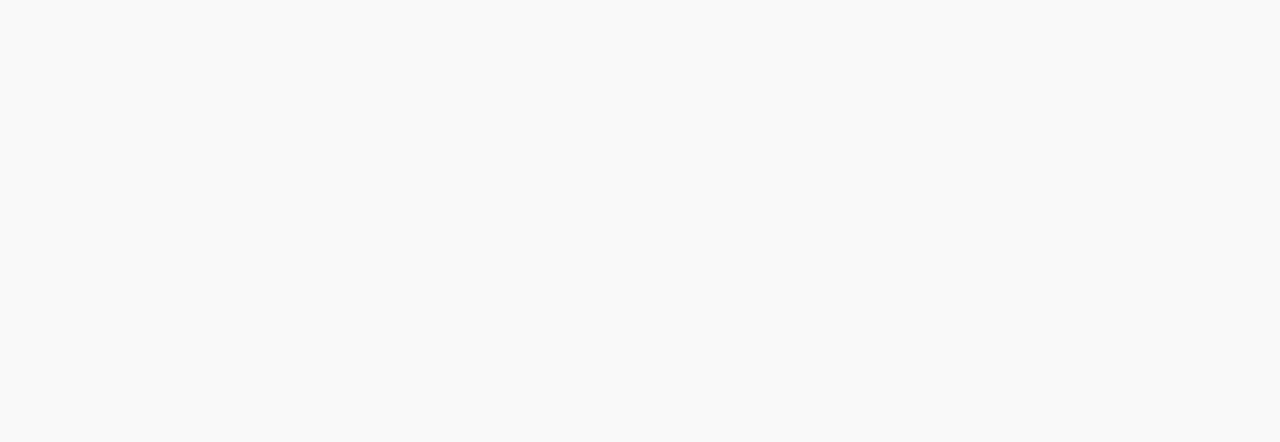
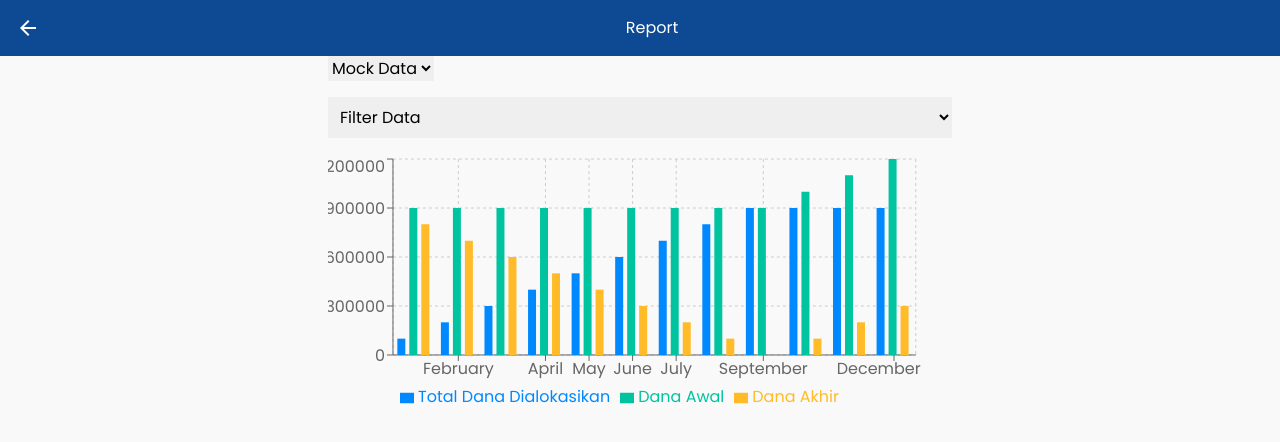
Before and after one commit to JenabB/react-alokasi-dana, a React (Create React App) app: page /report in a window 1280 px wide. Shown: the top 442 px of the page. Built offline with nearby package versions, Linux system fonts and the light colour scheme.

Commit message:
add report page and bar chart

```diff
--- a/src/Navigation.js
+++ b/src/Navigation.js
@@ -9,6 +9,7 @@
   DanaDetail,
   EditPendanaan,
   ProductByCategory,
+  Report
 } from "pages";
 
 export default function Navigation() {
@@ -21,6 +22,7 @@
           <Route path="/create" component={CreatePendanaan} />
           <Route path="/detail" component={TotalDetail} />
           <Route path="/all" component={ViewAllPendanaan} />
+          <Route path="/report" component={Report} />
           <Route exact path="/pendanaan/:id" component={DanaDetail} />
           <Route path="/pendanaan/:id/edit" component={EditPendanaan} />
           <Route
--- /dev/null
+++ b/src/components/common/ReportChart.js
@@ -0,0 +1,39 @@
+import React, { useState } from "react";
+import { ResponsiveContainer, BarChart, XAxis, YAxis, Tooltip, Legend, Bar, CartesianGrid } from "recharts";
+
+export default function ReportChart({ data }) {
+  const [dataShown, setDataShown] = useState('');
+
+  const handleDataShownChange = (e) => {
+    setDataShown(e.target.value);
+  };
+
+  return <>
+    <select
+      name="dataShown"
+      value={dataShown}
+      className="p-2 w-full my-4"
+      onChange={handleDataShownChange}
+    >
+      <option style={{ display: 'none' }} value="">Filter Data</option>
+      <option value="">None</option>
+      <option value="totalDana">Total Dana Dialokasikan</option>
+      <option value="danaAwal">Dana Awal</option>
+      <option value="danaAkhir">Dana Akhir</option>
+    </select>
+
+    <ResponsiveContainer width="95%" height={260}>
+
+      <BarChart width={150} height={150} data={data}>
+        <CartesianGrid strokeDasharray="3 3" />
+        <XAxis dataKey="month" />
+        <YAxis />
+        <Tooltip />
+        <Legend />
+        {['', 'totalDana'].includes(dataShown) && <Bar name="Total Dana Dialokasikan" dataKey="totalDana" fill="#0088FE" />}
+        {['', 'danaAwal'].includes(dataShown) && <Bar name="Dana Awal" dataKey="danaAwal" fill="#00C49F" />}
+        {['', 'danaAkhir'].includes(dataShown) && <Bar name="Dana Akhir" dataKey="danaAkhir" fill="#FFBB28" />}
+      </BarChart>
+    </ResponsiveContainer>
+  </>;
+}
--- a/src/pages/B.Home.js
+++ b/src/pages/B.Home.js
@@ -1,4 +1,5 @@
 import React, { useContext } from "react";
+import { useHistory } from "react-router";
 
 //components
 import AppBar from "components/home/B1.AppBar";
@@ -26,6 +27,9 @@
     getTotalDanaAkhir,
   } = useContext(GlobalContext);
 
+  // development only, please delete button and imports when done
+  const history = useHistory();
+
   return (
     <motion.div
       initial="hidden"
@@ -48,6 +52,10 @@
 
       <div className="lg:w-2/4 mx-auto w-full">
         <User />
+        <button style={{ backgroundColor: 'red', color: 'black' }} onClick={() => history.push('report')}>
+          Click here to go to Report Page
+          <p>(development only, delete code in B.Home.js when done).</p>
+        </button>
         <TotalAlokasiDana
           historyPendanaan={historyPendanaan}
           totalAlokasiDana={totalAlokasiDana}
--- /dev/null
+++ b/src/pages/I.Report.js
@@ -0,0 +1,94 @@
+import React, { useState, useContext, useEffect } from "react";
+import Helmet from "react-helmet";
+
+//context
+import { GlobalContext } from "context/GlobalState";
+
+//components
+import AppBarWithBackButton from "components/AppBarWithBackButton";
+import ReportChart from "components/common/ReportChart";
+import { motion } from "framer-motion";
+
+import { reportData } from '../utils/mockData';
+import moment from "moment";
+
+const Report = () => {
+  const { historyPendanaan } = useContext(GlobalContext);
+  const [mockMode, setMockMode] = useState('1');
+  const [chartData, setChartData] = useState("");
+
+  useEffect(() => {
+    const groupedData = [];
+    historyPendanaan.map((item) => {
+      const month = moment(item.createdAt).format('MMMM');
+      const year = moment(item.createdAt).format('YYYY');
+      const danaAwal = +item.danaAwal || 0;
+      const danaAkhir = +item.danaAkhir || 0;
+      const totalDana = +item.totalDana || 0;
+      const sortIndex = +`${moment(item.createdAt).get('M')}${moment(item.createdAt).get('year')}`;
+
+      const index = groupedData.findIndex((obj) => obj.month === month && obj.year === year);
+      if (index > -1) {
+        groupedData[index].danaAwal += +danaAwal;
+        groupedData[index].danaAkhir += +danaAkhir;
+        groupedData[index].totalDana += +totalDana;
+      } else {
+        groupedData.push({
+          month,
+          year,
+          danaAwal,
+          danaAkhir,
+          totalDana,
+          sortIndex
+        })
+      }
+      return 1;
+    });
+
+    const sortedData = groupedData.sort((a, b) => a.sortIndex - b.sortIndex);
+
+    setChartData(sortedData);
+  }, [historyPendanaan]);
+
+  const handleChangeMockMode = (e) => {
+    setMockMode(e.target.value)
+  }
+
+  return (
+    <motion.div
+      initial="hidden"
+      animate="visible"
+      variants={{
+        hidden: {
+          scale: 0.8,
+          opacity: 0,
+        },
+        visible: {
+          scale: 1,
+          opacity: 1,
+          transition: {
+            delay: 0.4,
+          },
+        },
+      }}
+    >
+      <Helmet>
+        <meta charSet="utf-8" />
+        <title>Report</title>
+        <link rel="canonical" href="http://mysite.com/example" />
+      </Helmet>
+
+      <AppBarWithBackButton title="Report" />
+
+      <div className="lg:w-2/4 mx-auto w-full px-2">
+        <select value={mockMode} onChange={handleChangeMockMode}>
+          <option value="1">Mock Data</option>
+          <option value="">Real Data</option>
+        </select>
+        <ReportChart data={!!mockMode ? reportData : chartData} />
+      </div>
+    </motion.div>
+  );
+};
+
+export default Report;
--- a/src/pages/index.js
+++ b/src/pages/index.js
@@ -6,6 +6,7 @@
 import ViewAllPendanaan from "./F.ViewAllPendanaan";
 import TotalDetail from "./G.TotalDetail";
 import ProductByCategory from "./H.ProductByCategory";
+import Report from "./I.Report";
 
 export {
   Welcome,
@@ -16,4 +17,5 @@
   ViewAllPendanaan,
   TotalDetail,
   ProductByCategory,
+  Report,
 };
--- /dev/null
+++ b/src/utils/mockData.js
@@ -0,0 +1,78 @@
+const reportData = [
+  {
+    month: 'January',
+    totalDana: 100000,
+    danaAwal: 900000,
+    danaAkhir: 800000
+  },
+  {
+    month: 'February',
+    totalDana: 200000,
+    danaAwal: 900000,
+    danaAkhir: 700000
+  },
+  {
+    month: 'March',
+    totalDana: 300000,
+    danaAwal: 900000,
+    danaAkhir: 600000
+  },
+  {
+    month: 'April',
+    totalDana: 400000,
+    danaAwal: 900000,
+    danaAkhir: 500000
+  },
+  {
+    month: 'May',
+    totalDana: 500000,
+    danaAwal: 900000,
+    danaAkhir: 400000
+  },
+  {
+    month: 'June',
+    totalDana: 600000,
+    danaAwal: 900000,
+    danaAkhir: 300000
+  },
+  {
+    month: 'July',
+    totalDana: 700000,
+    danaAwal: 900000,
+    danaAkhir: 200000
+  },
+  {
+    month: 'August',
+    totalDana: 800000,
+    danaAwal: 900000,
+    danaAkhir: 100000
+  },
+  {
+    month: 'September',
+    totalDana: 900000,
+    danaAwal: 900000,
+    danaAkhir: 0
+  },
+  {
+    month: 'October',
+    totalDana: 900000,
+    danaAwal: 1000000,
+    danaAkhir: 100000
+  },
+  {
+    month: 'November',
+    totalDana: 900000,
+    danaAwal: 1100000,
+    danaAkhir: 200000
+  },
+  {
+    month: 'December',
+    totalDana: 900000,
+    danaAwal: 1200000,
+    danaAkhir: 300000
+  }
+];
+
+export {
+  reportData
+}
```
